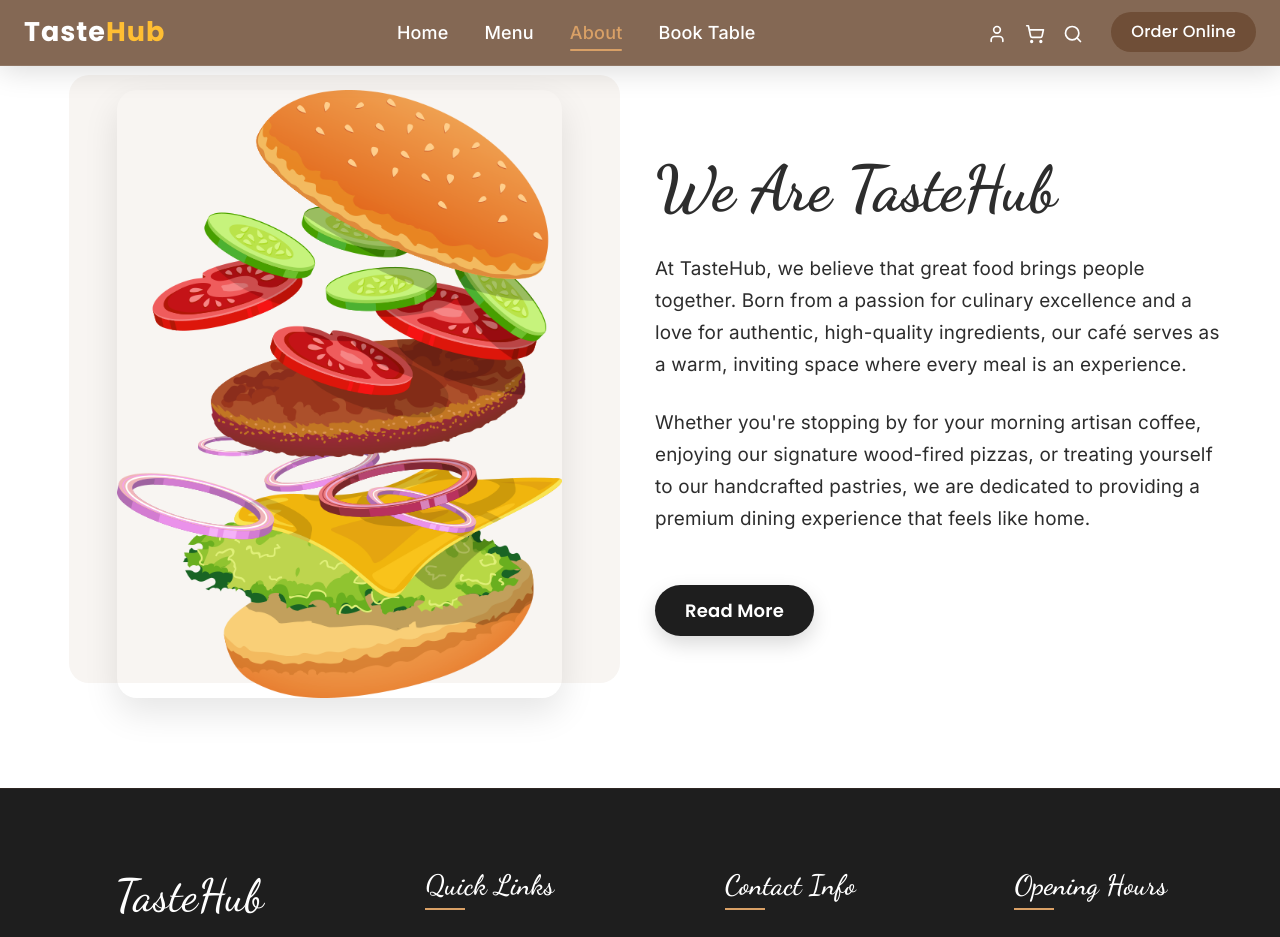
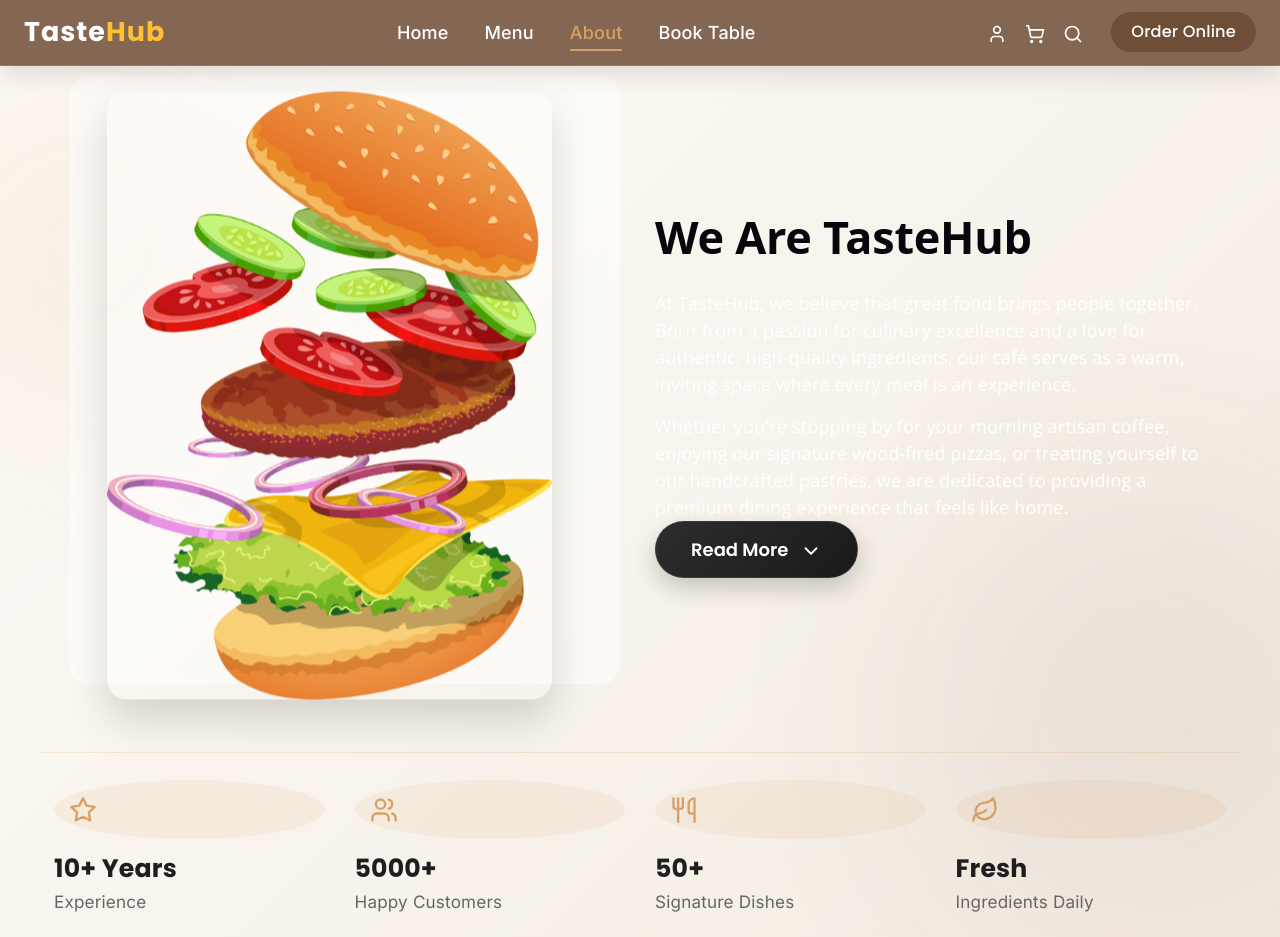
Before and after one commit to Navin8491/Taesthub, a React (Vite) app: page /about in a window 1280 px wide. Shown: the top 937 px of the page. Built offline with nearby package versions, Linux system fonts and the light colour scheme; the HTML template or start-up script is replaced by a standard one.

Commit message:
Redesign About page with interactive accordion, animated stats, and premium café UI

```diff
--- a/src/components/sections/AboutSection.jsx
+++ b/src/components/sections/AboutSection.jsx
@@ -1,18 +1,56 @@
-import { useEffect, useRef } from 'react';
-import { Link } from 'react-router-dom';
+import { useState, useEffect, useRef } from 'react';
 import gsap from 'gsap';
 import { ScrollTrigger } from 'gsap/ScrollTrigger';
+import { motion, AnimatePresence } from 'framer-motion';
+import { ChevronDown, Star, Users, Utensils, Leaf } from 'lucide-react';
 
 gsap.registerPlugin(ScrollTrigger);
 
 const AboutSection = () => {
   const sectionRef = useRef(null);
+  const [isExpanded, setIsExpanded] = useState(false);
 
   useEffect(() => {
     const ctx = gsap.context(() => {
-      // Image sliding in from left
-      gsap.from(".img-box", {
-        x: -100,
+      // Background glow elements animation
+      gsap.to(".glow-circle", {
+        scale: 1.2,
+        opacity: 0.8,
+        duration: 4,
+        yoyo: true,
+        repeat: -1,
+        ease: "sine.inOut",
+        stagger: 1
+      });
+
+      // Image entrance and floating loop
+      gsap.fromTo(".img-box",
+        { x: -100, opacity: 0 },
+        {
+          x: 0,
+          opacity: 1,
+          duration: 1.2,
+          ease: "power3.out",
+          scrollTrigger: {
+            trigger: sectionRef.current,
+            start: "top 80%",
+            once: true
+          },
+          onComplete: () => {
+            gsap.to(".img-box", {
+              y: 15,
+              duration: 2.5,
+              ease: "sine.inOut",
+              yoyo: true,
+              repeat: -1
+            });
+          }
+        }
+      );
+
+      // Heading slide-in
+      gsap.from(".about-title", {
+        x: -80,
         opacity: 0,
         duration: 1,
         ease: "power3.out",
@@ -24,11 +62,13 @@ const AboutSection = () => {
         }
       });
 
-      // Text fading in from bottom
-      gsap.from(".about-text", {
+      // Paragraphs stagger fade-up
+      const textElements = gsap.utils.toArray(".about-text-content > p");
+      gsap.from(textElements, {
         y: 30,
         opacity: 0,
-        duration: 1,
+        duration: 0.8,
+        stagger: 0.2,
         ease: "power3.out",
         clearProps: "all",
         scrollTrigger: {
@@ -37,74 +77,210 @@ const AboutSection = () => {
           once: true
         }
       });
+
+      // Stats cards stagger reveal
+      const statCards = gsap.utils.toArray(".stat-card");
+      gsap.from(statCards, {
+        y: 40,
+        opacity: 0,
+        duration: 0.8,
+        stagger: 0.15,
+        ease: "back.out(1.2)",
+        clearProps: "all",
+        scrollTrigger: {
+          trigger: ".stats-container",
+          start: "top 90%",
+          once: true
+        }
+      });
+
     }, sectionRef);
 
     return () => ctx.revert();
   }, []);
 
+  const stats = [
+    { icon: <Star size={28} color="#D9A066" />, title: "10+ Years", subtitle: "Experience" },
+    { icon: <Users size={28} color="#D9A066" />, title: "5000+", subtitle: "Happy Customers" },
+    { icon: <Utensils size={28} color="#D9A066" />, title: "50+", subtitle: "Signature Dishes" },
+    { icon: <Leaf size={28} color="#D9A066" />, title: "Fresh", subtitle: "Ingredients Daily" }
+  ];
+
   return (
     <section
       ref={sectionRef}
-      className="about_section layout_padding"
+      className="about_section layout_padding position-relative"
+      style={{
+        background: 'linear-gradient(135deg, #FDFBF7 0%, #F3EBE1 100%)',
+        overflow: 'hidden'
+      }}
     >
-      <div className="container-fluid px-4 px-lg-5">
-        <div className="row align-items-center">
+      {/* Decorative Glow Circles */}
+      <div className="glow-circle" style={{ position: 'absolute', top: '10%', left: '-5%', width: '300px', height: '300px', background: 'rgba(217, 160, 102, 0.15)', borderRadius: '50%', filter: 'blur(80px)', zIndex: 0 }}></div>
+      <div className="glow-circle" style={{ position: 'absolute', bottom: '10%', right: '-5%', width: '400px', height: '400px', background: 'rgba(111, 78, 55, 0.1)', borderRadius: '50%', filter: 'blur(100px)', zIndex: 0 }}></div>
+
+      <div className="container-fluid px-4 px-lg-5 position-relative" style={{ zIndex: 1 }}>
+        <div className="row align-items-center mb-5">
+          {/* Left Side: Image */}
           <div className="col-lg-6 mb-5 mb-lg-0">
-            <div className="img-box position-relative" style={{ paddingRight: '20px' }}>
-              <div style={{ position: 'absolute', top: '-15px', right: '5px', bottom: '15px', left: '15px', backgroundColor: '#F8F5F2', borderRadius: '20px', zIndex: 0 }}></div>
-              <img src="/images/about-img.png" alt="About TasteHub" loading="lazy" decoding="async" style={{ width: '100%', height: 'auto', borderRadius: '20px', position: 'relative', zIndex: 1, boxShadow: '0 15px 35px rgba(0,0,0,0.1)' }} />
+            <div
+              className="img-box position-relative"
+              style={{ paddingRight: '20px', cursor: 'pointer' }}
+              onMouseEnter={(e) => {
+                const img = e.currentTarget.querySelector('img');
+                if(img) {
+                  img.style.transform = 'scale(1.05)';
+                  img.style.transition = 'transform 0.5s ease';
+                }
+              }}
+              onMouseLeave={(e) => {
+                const img = e.currentTarget.querySelector('img');
+                if(img) {
+                  img.style.transform = 'scale(1)';
+                }
+              }}
+            >
+              <div style={{ position: 'absolute', top: '-15px', right: '5px', bottom: '15px', left: '15px', backgroundColor: 'rgba(255,255,255,0.5)', borderRadius: '20px', zIndex: 0, backdropFilter: 'blur(5px)' }}></div>
+              <img src="/images/about-img.png" alt="About TasteHub" loading="lazy" decoding="async" style={{ width: '100%', height: 'auto', borderRadius: '20px', position: 'relative', zIndex: 1, boxShadow: '0 20px 40px rgba(0,0,0,0.15)' }} />
             </div>
           </div>
+
+          {/* Right Side: Content */}
           <div className="col-lg-6">
             <div className="about-text detail-box ps-lg-5 relative z-10 opacity-100 visible" style={{ opacity: 1, visibility: 'visible', display: 'block' }}>
               <div className="heading_container mb-4">
-                <h2 style={{ fontFamily: "'Dancing Script', cursive", fontSize: 'clamp(2.5rem, 5vw, 3.5rem)', color: '#2d2d2d', fontWeight: 'bold' }}>
+                <h2 className="about-title" style={{ fontFamily: "'Dancing Script', cursive", fontSize: 'clamp(2.5rem, 5vw, 4rem)', color: '#2d2d2d', fontWeight: 'bold', lineHeight: 1.2 }}>
                   We Are TasteHub
                 </h2>
               </div>
-              <p style={{ fontFamily: "'Inter', sans-serif", fontSize: '1.05rem', color: '#2d2d2d', lineHeight: 1.7, marginBottom: '25px' }}>
-                At TasteHub, we believe that great food brings people together. Born from a passion for culinary excellence and a love for authentic, high-quality ingredients, our café serves as a warm, inviting space where every meal is an experience.
-              </p>
-              <p style={{ fontFamily: "'Inter', sans-serif", fontSize: '1.05rem', color: '#2d2d2d', lineHeight: 1.7, marginBottom: '35px' }}>
-                Whether you're stopping by for your morning artisan coffee, enjoying our signature wood-fired pizzas, or treating yourself to our handcrafted pastries, we are dedicated to providing a premium dining experience that feels like home.
-              </p>
-              <Link
-                to="/about"
-                onClick={() => window.scrollTo(0, 0)}
+
+              <div className="about-text-content">
+                <p style={{ fontFamily: "'Inter', sans-serif", fontSize: '1.1rem', color: '#333', lineHeight: 1.8, marginBottom: '25px', maxWidth: '600px' }}>
+                  At TasteHub, we believe that great food brings people together. Born from a passion for culinary excellence and a love for authentic, high-quality ingredients, our café serves as a warm, inviting space where every meal is an experience.
+                </p>
+                <p style={{ fontFamily: "'Inter', sans-serif", fontSize: '1.1rem', color: '#333', lineHeight: 1.8, marginBottom: '30px', maxWidth: '600px' }}>
+                  Whether you're stopping by for your morning artisan coffee, enjoying our signature wood-fired pizzas, or treating yourself to our handcrafted pastries, we are dedicated to providing a premium dining experience that feels like home.
+                </p>
+              </div>
+
+              {/* Accordion Hidden Content */}
+              <AnimatePresence>
+                {isExpanded && (
+                  <motion.div
+                    initial={{ height: 0, opacity: 0 }}
+                    animate={{ height: 'auto', opacity: 1 }}
+                    exit={{ height: 0, opacity: 0 }}
+                    transition={{ duration: 0.6, ease: [0.04, 0.62, 0.23, 0.98] }}
+                    style={{ overflow: 'hidden' }}
+                  >
+                    <div style={{ paddingTop: '10px', paddingBottom: '30px', maxWidth: '600px' }}>
+                      <h4 style={{ fontFamily: "'Poppins', sans-serif", fontSize: '1.2rem', color: '#1E1E1E', fontWeight: 600, marginBottom: '15px' }}>Our Philosophy</h4>
+                      <p style={{ fontFamily: "'Inter', sans-serif", fontSize: '1.1rem', color: '#333', lineHeight: 1.8, marginBottom: '20px' }}>
+                        We adhere to a strict handmade food philosophy. Every dish is crafted from scratch using fresh ingredients delivered daily from local farms. Our chefs blend traditional techniques with modern culinary innovation.
+                      </p>
+                      <p style={{ fontFamily: "'Inter', sans-serif", fontSize: '1.1rem', color: '#333', lineHeight: 1.8, marginBottom: '10px' }}>
+                        Step into our warm café environment, designed with minimal luxury in mind, and let our dedicated team provide you with a truly premium service experience.
+                      </p>
+                    </div>
+                  </motion.div>
+                )}
+              </AnimatePresence>
+
+              {/* Read More / Show Less Button */}
+              <button
+                onClick={() => setIsExpanded(!isExpanded)}
                 className="btn"
                 style={{
-                  backgroundColor: '#1E1E1E',
+                  background: 'linear-gradient(135deg, #2d2d2d 0%, #1a1a1a 100%)',
                   color: '#FFFFFF',
-                  padding: '12px 30px',
-                  borderRadius: '45px',
+                  padding: '14px 35px',
+                  borderRadius: '50px',
                   fontFamily: "'Poppins', sans-serif",
                   fontWeight: 600,
                   fontSize: '1rem',
-                  textDecoration: 'none',
-                  display: 'inline-block',
-                  transition: 'all 0.3s ease',
-                  boxShadow: '0 8px 20px rgba(0,0,0,0.15)',
+                  border: '1px solid rgba(255,255,255,0.1)',
+                  outline: 'none',
+                  display: 'flex',
+                  alignItems: 'center',
+                  gap: '12px',
+                  transition: 'all 0.4s cubic-bezier(0.175, 0.885, 0.32, 1.275)',
+                  boxShadow: '0 10px 25px rgba(0,0,0,0.2)',
                   position: 'relative',
                   zIndex: 10,
                   cursor: 'pointer',
                   pointerEvents: 'auto'
                 }}
                 onMouseEnter={(e) => {
-                  e.currentTarget.style.backgroundColor = '#D9A066';
-                  e.currentTarget.style.transform = 'translateY(-2px) scale(1.03)';
-                  e.currentTarget.style.boxShadow = '0 14px 30px rgba(217, 160, 102, 0.4)';
+                  e.currentTarget.style.background = 'linear-gradient(135deg, #D9A066 0%, #B8804A 100%)';
+                  e.currentTarget.style.transform = 'translateY(-3px) scale(1.02)';
+                  e.currentTarget.style.boxShadow = '0 15px 35px rgba(217, 160, 102, 0.4)';
+                  e.currentTarget.style.borderColor = 'rgba(217, 160, 102, 0.5)';
                 }}
                 onMouseLeave={(e) => {
-                  e.currentTarget.style.backgroundColor = '#1E1E1E';
+                  e.currentTarget.style.background = 'linear-gradient(135deg, #2d2d2d 0%, #1a1a1a 100%)';
                   e.currentTarget.style.transform = 'translateY(0) scale(1)';
-                  e.currentTarget.style.boxShadow = '0 8px 20px rgba(0,0,0,0.15)';
+                  e.currentTarget.style.boxShadow = '0 10px 25px rgba(0,0,0,0.2)';
+                  e.currentTarget.style.borderColor = 'rgba(255,255,255,0.1)';
                 }}
               >
-                Read More
-              </Link>
+                {isExpanded ? 'Show Less' : 'Read More'}
+                <motion.div
+                  animate={{ rotate: isExpanded ? 180 : 0 }}
+                  transition={{ duration: 0.4, ease: "backOut" }}
+                >
+                  <ChevronDown size={22} />
+                </motion.div>
+              </button>
             </div>
           </div>
         </div>
+
+        {/* Statistics Cards Section */}
+        <div className="row mt-5 stats-container pt-4" style={{ borderTop: '1px solid rgba(217, 160, 102, 0.2)' }}>
+          {stats.map((stat, index) => (
+            <div key={index} className="col-md-6 col-lg-3 mb-4 mb-lg-0">
+              <div
+                className="stat-card"
+                style={{
+                  background: 'rgba(255, 255, 255, 0.6)',
+                  backdropFilter: 'blur(15px)',
+                  WebkitBackdropFilter: 'blur(15px)',
+                  border: '1px solid rgba(255, 255, 255, 0.8)',
+                  borderRadius: '20px',
+                  padding: '30px 20px',
+                  display: 'flex',
+                  flexDirection: 'column',
+                  alignItems: 'center',
+                  textAlign: 'center',
+                  boxShadow: '0 10px 30px rgba(0,0,0,0.05)',
+                  transition: 'all 0.4s ease',
+                  cursor: 'default'
+                }}
+                onMouseEnter={(e) => {
+                  e.currentTarget.style.transform = 'translateY(-10px)';
+                  e.currentTarget.style.boxShadow = '0 20px 40px rgba(217, 160, 102, 0.15)';
+                  e.currentTarget.style.background = 'rgba(255, 255, 255, 0.9)';
+                }}
+                onMouseLeave={(e) => {
+                  e.currentTarget.style.transform = 'translateY(0)';
+                  e.currentTarget.style.boxShadow = '0 10px 30px rgba(0,0,0,0.05)';
+                  e.currentTarget.style.background = 'rgba(255, 255, 255, 0.6)';
+                }}
+              >
+                <div style={{ marginBottom: '15px', background: 'rgba(217, 160, 102, 0.1)', padding: '15px', borderRadius: '50%' }}>
+                  {stat.icon}
+                </div>
+                <h3 style={{ fontFamily: "'Poppins', sans-serif", fontSize: '1.4rem', fontWeight: 700, color: '#1E1E1E', marginBottom: '5px' }}>
+                  {stat.title}
+                </h3>
+                <p style={{ fontFamily: "'Inter', sans-serif", fontSize: '0.95rem', color: '#666', margin: 0 }}>
+                  {stat.subtitle}
+                </p>
+              </div>
+            </div>
+          ))}
+        </div>
+
       </div>
     </section>
   );
```
